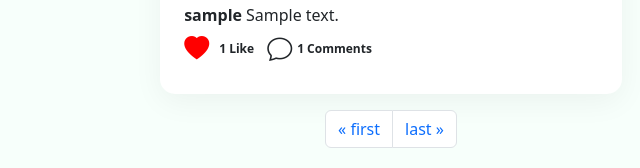
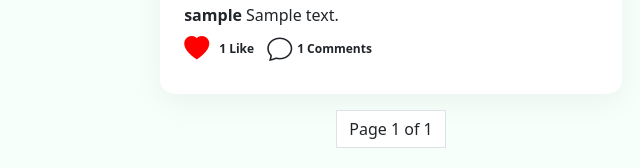
Before and after one commit to LuisBell0/Django-FaceBlog-Project-1.0, a Django app: page / in a window 1280 px wide. Shown: the part 809-977 px from the top of the page, without its empty margins (249-889 px from the left). Run offline with Django 5.2, Linux system fonts and the light colour scheme; a user stored in the database is signed in; tables that the repository leaves empty hold one stand-in row (values such as "Sample post"); grey boxes marked "Sample" are stand-in pictures; data that the repository does not hold is empty; some web fonts are replaced.

Commit message:
Commit 9.0: Finished pagination functionality

```diff
--- a/blog/templates/blog/home.html
+++ b/blog/templates/blog/home.html
@@ -187,15 +187,16 @@
           </div>
         {% endif %}
         <nav aria-label="">
-          <ul class="pagination justify-content-center">
-            <li class="page-item"><a class="page-link" href="?page=1">&laquo; first</a></li>
+          <ul class="pagination justify-content-center align-items-center">
             {% if posts.has_previous %}
-                <li class="page-item"><a class="page-link" href="?page={{ posts.previous_page_number }}">previous</a></li>
+              <li class="page-item"><a class="page-link" href="?page=1">First</a></li>
+              <li class="page-item"><a class="page-link" href="?page={{ posts.previous_page_number }}">{{ posts.previous_page_number }}</a></li>
             {% endif %}
+            <span class="page-link text-dark">Page {{posts.number}} of {{posts.paginator.num_pages}}</span>
             {% if posts.has_next %}
-                <li class="page-item"><a class="page-link" href="?page={{ posts.next_page_number }}">next</a></li>
+              <li class="page-item"><a class="page-link" href="?page={{ posts.next_page_number }}">{{ posts.next_page_number }}</a></li>
+              <li class="page-item"><a class="page-link" href="?page={{ posts.paginator.num_pages }}">Last</a></li>
             {% endif %}
-            <li class="page-item"><a class="page-link" href="?page={{ posts.paginator.num_pages }}">last &raquo;</a></li>
           </ul>
         </nav>
     </div>
--- a/blog/views.py
+++ b/blog/views.py
@@ -48,6 +48,8 @@ def login_view(request):
   return render(request, 'registration/login.html', {'login_form': form})
 
 
+@profile_required
+@login_required()
 def handle_search(request):
   search_input = request.POST.get('search-profile', '').strip()
   redirect_url = request.POST.get('redirect_url', f'user-profile/{request.user}')
@@ -63,35 +65,33 @@ def handle_search(request):
 
 
 @profile_required
+@login_required()
 def home(request):
   current_user = request.user
-  if current_user.is_authenticated:
-    current_user_profile = Profile.objects.get(user=current_user)
-    followed_users = current_user.profile.follows.all()
-    all_users = followed_users | Profile.objects.filter(user=current_user)
-    posts = Post.objects.filter(
-        owner__profile__in=all_users).order_by('-posted_date')
-    paginator = Paginator(posts, 5)
-    page = request.GET.get('page')
-    posts_paginator = paginator.get_page(page)
-    liked_post = LikePost.objects.filter(user=request.user,
-                                         post__in=posts).values_list('post_id',
-                                                                     flat=True)
-    random_profiles = Profile.objects.exclude(
-        pk__in=current_user_profile.follows.values_list('pk', flat=True)
-    ).order_by('?')[:4]
-    report_problem_form = ReportProblemForm()
-    notifications = Notification.objects.filter(receiver=current_user, is_read=False).order_by('-created_at')
+  current_user_profile = Profile.objects.get(user=current_user)
+  followed_users = current_user.profile.follows.all()
+  all_users = followed_users | Profile.objects.filter(user=current_user)
+  posts = Post.objects.filter(
+      owner__profile__in=all_users).order_by('-posted_date')
+  paginator = Paginator(posts, 5)
+  page = request.GET.get('page')
+  posts_paginator = paginator.get_page(page)
+  liked_post = LikePost.objects.filter(user=current_user,
+                                       post__in=posts).values_list('post_id',
+                                                                   flat=True)
+  random_profiles = Profile.objects.exclude(
+      pk__in=current_user_profile.follows.values_list('pk', flat=True)
+  ).order_by('?')[:4]
+  report_problem_form = ReportProblemForm()
+  notifications = Notification.objects.filter(receiver=current_user, is_read=False).order_by('-created_at')
 
-    context = {'posts': posts_paginator,
-               'liked': liked_post,
-               'random_profiles': random_profiles,
-               'report_problem_form': ReportProblemForm,
-               'notifications': notifications,
-               }
-    return render(request, 'blog/home.html', context)
-  else:
-    return login_view(request)
+  context = {'posts': posts_paginator,
+             'liked': liked_post,
+             'random_profiles': random_profiles,
+             'report_problem_form': ReportProblemForm,
+             'notifications': notifications,
+             }
+  return render(request, 'blog/home.html', context)
 
 
 @method_decorator(profile_required, name='dispatch')
```
